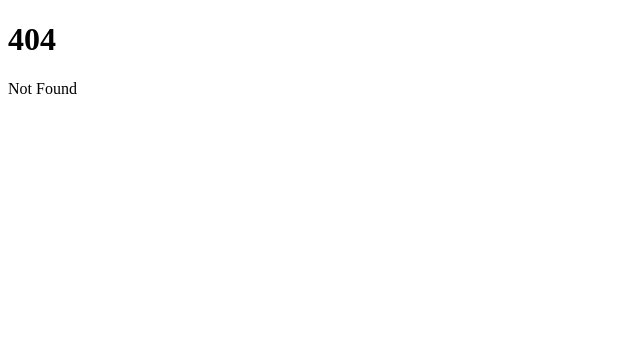
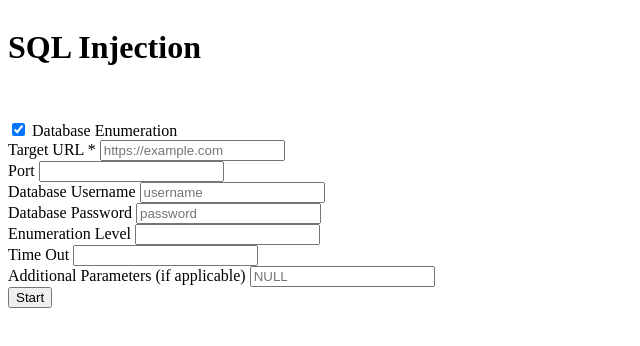
Before and after one commit to anthonyV52/TRACE, a SvelteKit app: page /sql-injection in a window 1280 px wide. Before the commit this address had no page. Shown: the top 346 px of the page, without its empty margins (0-640 px from the left). Built offline with nearby package versions, Linux system fonts and the light colour scheme.

Commit message:
Add SQL Injection scanning UI and backend functionality

```diff
--- a/src/routes/project/+page.svelte
+++ b/src/routes/project/+page.svelte
@@ -176,6 +176,7 @@
       <a href="/"><button>🏠 Home</button></a>
       <a href="/database"><button>📊 Db Enumerator</button></a>
       <a href="/settings"><button>⚙️ Settings</button></a>
+      <a href="/sql-injection"><button>🧪 SQL Injection</button></a>
     </div>
   </div>
 
--- /dev/null
+++ b/src/routes/sql-injection/+page.svelte
@@ -0,0 +1,142 @@
+<script lang="ts">
+  import { goto } from '$app/navigation';
+
+  let formData = {
+    url: '',
+    port: '',
+    username: '',
+    password: '',
+    enumLevel: '',
+    timeout: '',
+    additional: '',
+    enumeration: true
+  };
+
+  function handleSubmit() {
+    goto('/sql-injection/running');
+  }
+</script>
+
+  <!-- Main Content -->
+  <div class="sql">
+    <!-- Header -->
+    <header class="header">
+      <h1>SQL Injection</h1>
+    </header>
+
+  <div class="space-y-5 max-w-lg">
+    <label class="flex items-center gap-2">
+      <input
+        type="checkbox"
+        bind:checked={formData.enumeration}
+        class="w-5 h-5 accent-blue-600"
+      />
+      <span class="text-md">Database Enumeration</span>
+    </label>
+
+    <div>
+    <label for="url" class="block text-sm font-medium mb-1">Target URL *</label>
+    <input
+        id="url"
+        type="text"
+        bind:value={formData.url}
+        class="w-full p-2 border border-gray-300 rounded"
+        placeholder="https://example.com"
+    />
+    </div>
+
+
+    <div>
+      <label class="block text-sm font-medium mb-1">Port</label>
+      <input
+        id="port"
+        type="text"
+        bind:value={formData.port}
+        class="w-full p-2 border border-gray-300 rounded"
+        placeholder=""
+      />
+    </div>
+
+    <div>
+      <label class="block text-sm font-medium mb-1">Database Username</label>
+      <input
+        id= "username"
+        type="text"
+        bind:value={formData.username}
+        class="w-full p-2 border border-gray-300 rounded"
+        placeholder="username"
+      />
+    </div>
+
+    <div>
+      <label class="block text-sm font-medium mb-1">Database Password</label>
+      <input
+        id = "password"
+        type="password"
+        bind:value={formData.password}
+        class="w-full p-2 border border-gray-300 rounded"
+        placeholder="password"
+      />
+    </div>
+
+    <div>
+      <label class="block text-sm font-medium mb-1">Enumeration Level</label>
+      <input
+        id="enumlevel"
+        type="text"
+        bind:value={formData.enumLevel}
+        class="w-full p-2 border border-gray-300 rounded"
+        placeholder=""
+      />
+    </div>
+
+    <div>
+      <label class="block text-sm font-medium mb-1">Time Out</label>
+      <input
+        id="timeout"
+        type="text"
+        bind:value={formData.timeout}
+        class="w-full p-2 border border-gray-300 rounded"
+        placeholder=""
+      />
+    </div>
+
+    <div>
+      <label class="block text-sm font-medium mb-1">Additional Parameters (if applicable)</label>
+      <input
+        id="additional"
+        type="text"
+        bind:value={formData.additional}
+        class="w-full p-2 border border-gray-300 rounded"
+        placeholder="NULL"
+      />
+    </div>
+  </div>
+
+  <button
+    on:click={handleSubmit}
+    class="mt-6 px-6 py-2 bg-blue-600 text-white rounded hover:bg-blue-700"
+  >
+    Start
+  </button>
+</div>
+
+<style>
+  input:focus {
+    margin: 2rem auto;
+    outline: none;
+    border-color: #fff;
+    box-shadow: 0 0 0 1px #fff;
+    background-color: #fff;
+    font-family: Arial, sans-serif;
+    color: #333;
+  }
+
+  .header {
+    display: flex;
+    justify-content: space-between;
+    align-items: center;
+    margin-bottom: 2rem;
+  }
+
+</style>
```
Also changed, not shown: src/routes/sql-injection/running/+page.svelte (added, +141 -0 lines), src/routes/sql-injection/results.svelte (added).
